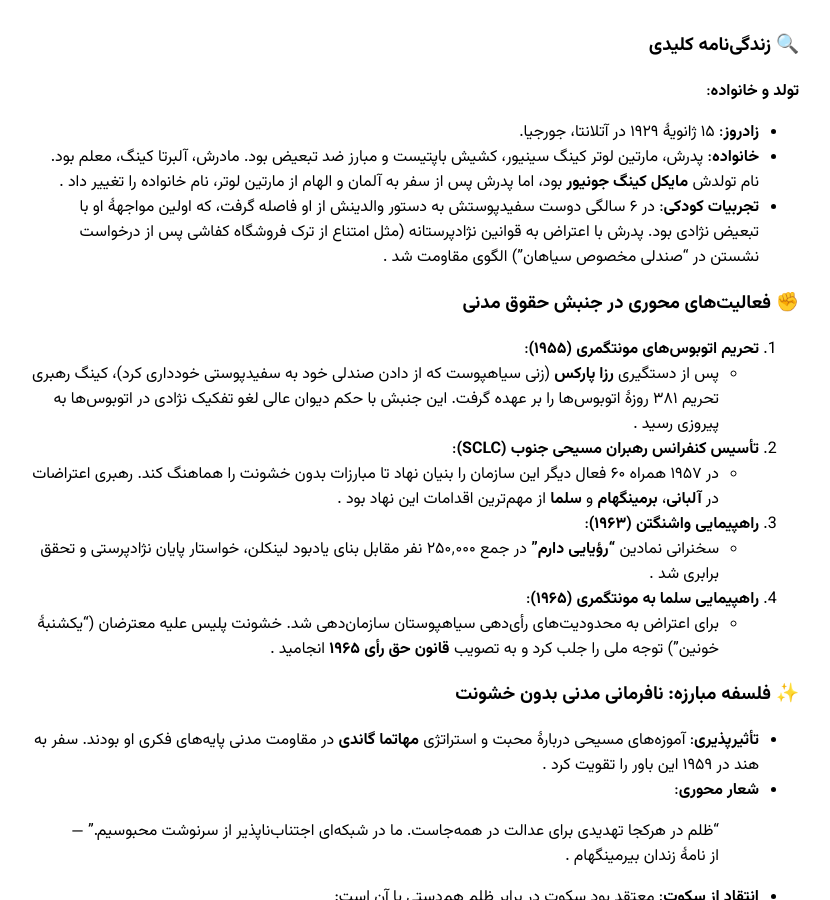
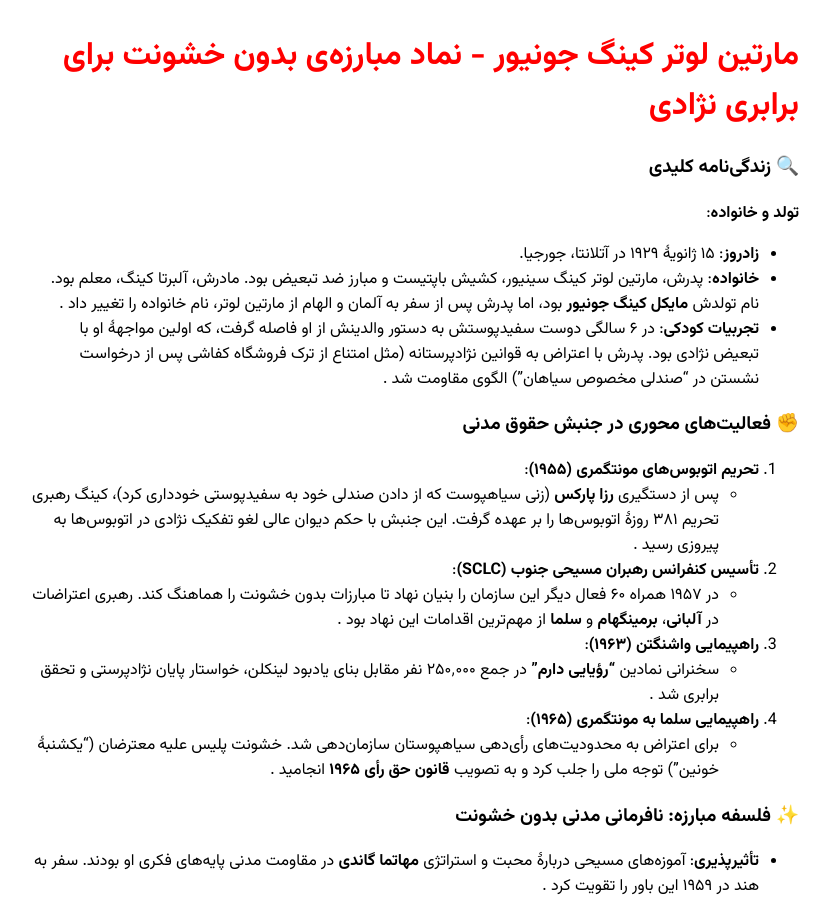
Before and after one commit to darkblog/darkblog.github.io, a Jekyll site: the page built from _posts/2025-6-28-5.md, in a window 1280 px wide and 900 px high. Shown: the whole window, without its empty margins (225-1055 px from the left). Built offline with Jekyll 4.4.1, drawn with Linux system fonts in a browser that asks for light colours; our own code applies the rules of GitHub Pages for plain Markdown files.

Commit message:
Update 2025-6-28-5.md

```diff
--- a/_posts/2025-6-28-5.md
+++ b/_posts/2025-6-28-5.md
@@ -1,6 +1,6 @@
 ---
 layout: post
-title: مارتین لوتر کینگ جونیور: نماد مبارزه‌ی بدون خشونت برای برابری نژادی
+title: مارتین لوتر کینگ جونیور - نماد مبارزه‌ی بدون خشونت برای برابری نژادی
 ---
 
 ### 🔍 زندگی‌نامه کلیدی
```
